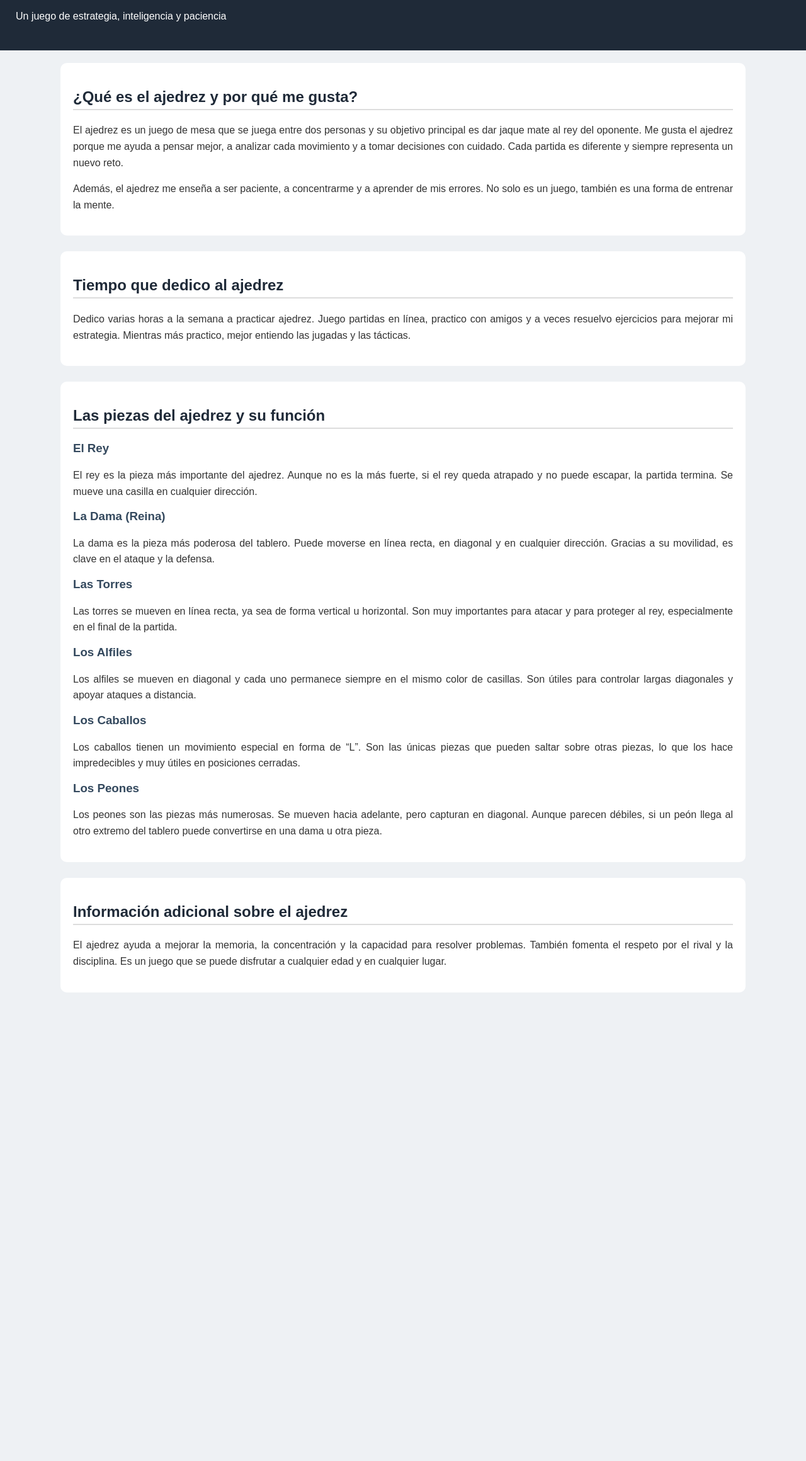
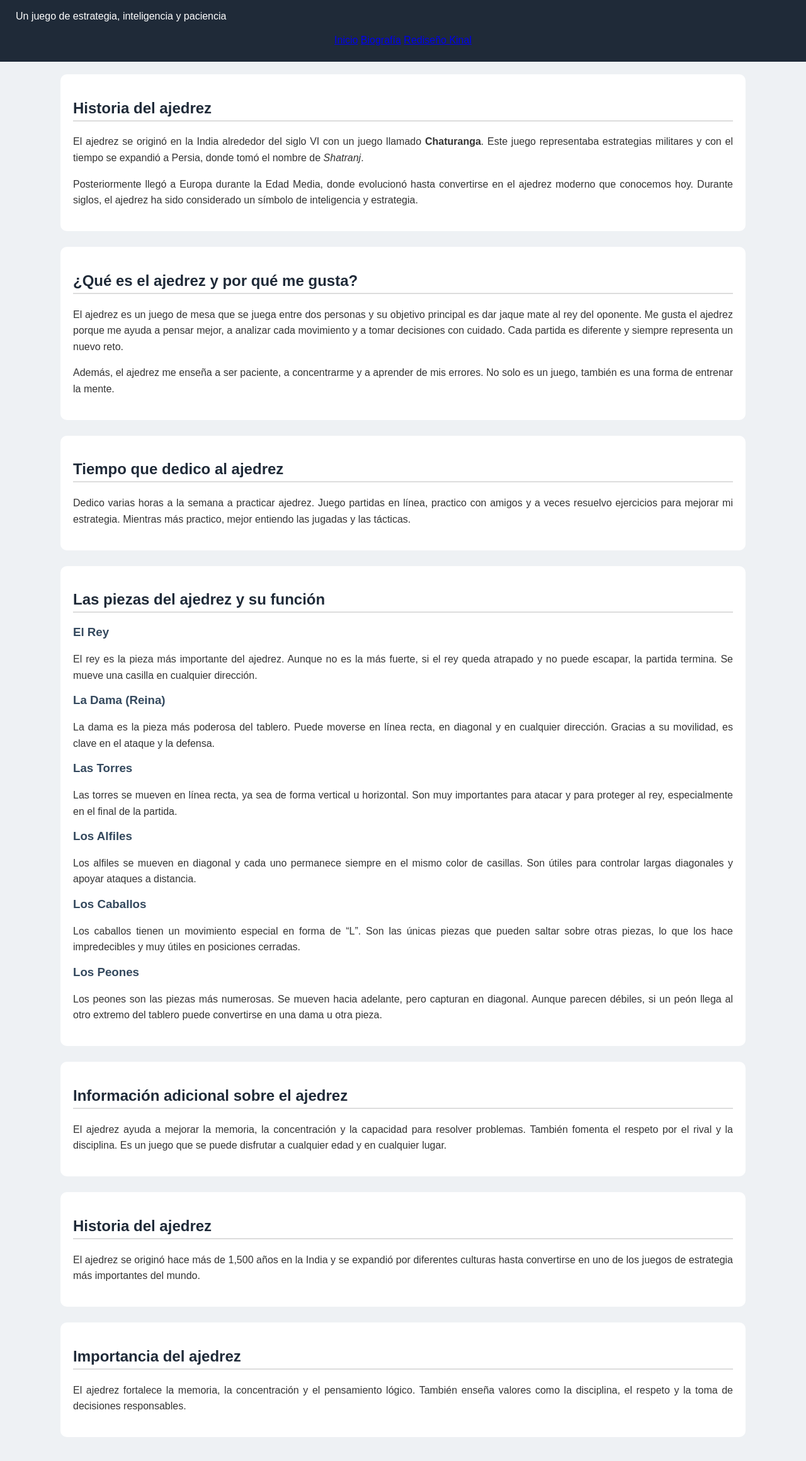
Before and after one commit to Klopez-2024401/Pagina_Web, a plain HTML site: page index.html in a window 1280 px wide. Shown: the part 70-2390 px from the top of the page at 63% size. Before the commit the page ends 1691 px from the top, so only its background shows below. Drawn offline with Linux system fonts and the light colour scheme.

Commit message:
8. se arreglo problemas del index y se agrego menu en los html

```diff
--- a/index.html
+++ b/index.html
@@ -10,9 +10,30 @@
     <header>
 <h1>El Ajedrez</h1>
 <p>Un juego de estrategia, inteligencia y paciencia</p>
+
+<nav class="menu">
+    <a href="index.html">Inicio</a>
+    <a href="/html/Biografia.html">Biografía</a>
+    <a href="/html/RediseñoKinal.html">Rediseño Kinal</a>
+</nav>
+
 </header>
 
     <main>
+
+        <section>
+    <h2>Historia del ajedrez</h2>
+    <p>
+        El ajedrez se originó en la India alrededor del siglo VI con un juego llamado
+        <strong>Chaturanga</strong>. Este juego representaba estrategias militares y
+        con el tiempo se expandió a Persia, donde tomó el nombre de <em>Shatranj</em>.
+    </p>
+    <p>
+        Posteriormente llegó a Europa durante la Edad Media, donde evolucionó hasta
+        convertirse en el ajedrez moderno que conocemos hoy. Durante siglos, el ajedrez
+        ha sido considerado un símbolo de inteligencia y estrategia.
+    </p>
+    </section>
 
         <section>
 <h2>¿Qué es el ajedrez y por qué me gusta?</h2>
@@ -92,6 +113,24 @@
 </p>
 </section>
 
+<section>
+    <h2>Historia del ajedrez</h2>
+    <p>
+        El ajedrez se originó hace más de 1,500 años en la India y se expandió por
+        diferentes culturas hasta convertirse en uno de los juegos de estrategia
+        más importantes del mundo.
+    </p>
+</section>
+
+<section>
+    <h2>Importancia del ajedrez</h2>
+    <p>
+        El ajedrez fortalece la memoria, la concentración y el pensamiento lógico.
+        También enseña valores como la disciplina, el respeto y la toma de decisiones
+        responsables.
+    </p>
+</section>
+
     </main>
 
 </body>
```
Also changed, not shown: html/Biografia.html (+7 -1 lines), html/RediseñoKinal.html (+1 -1 lines).
